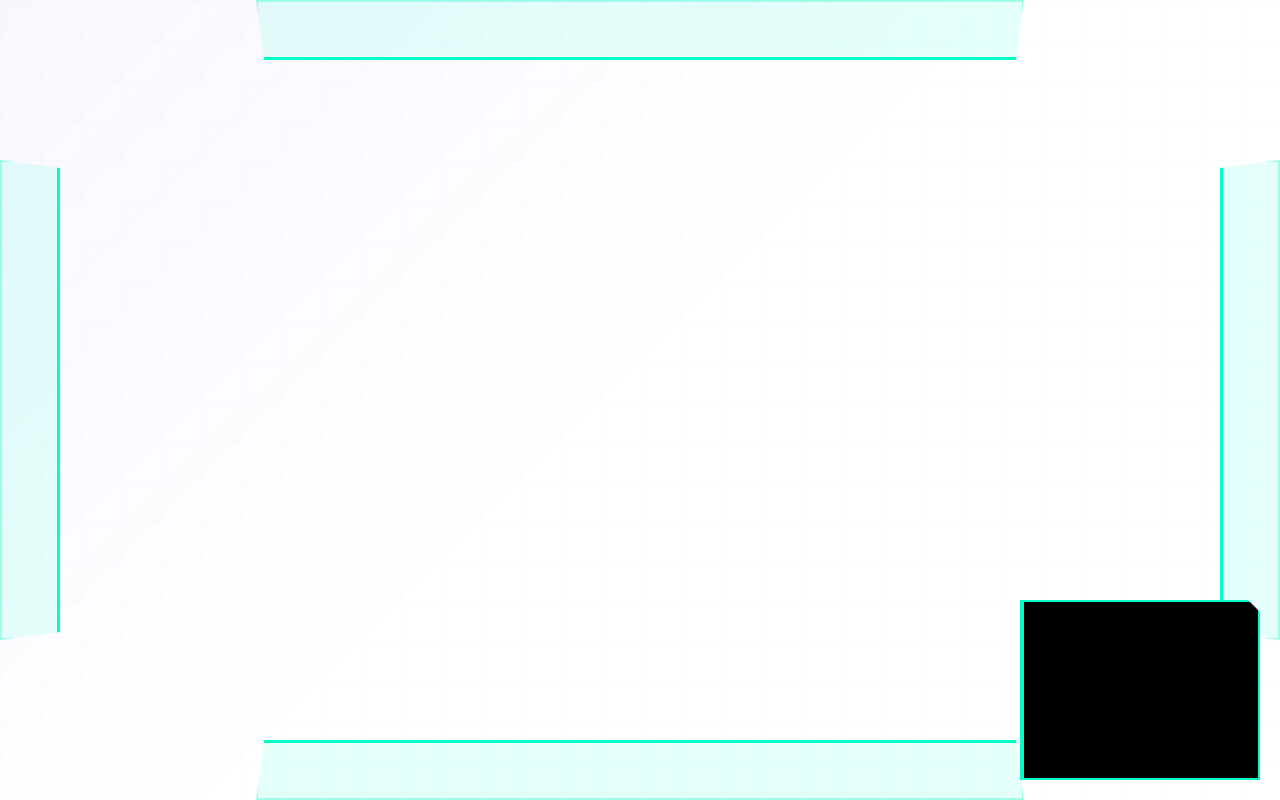
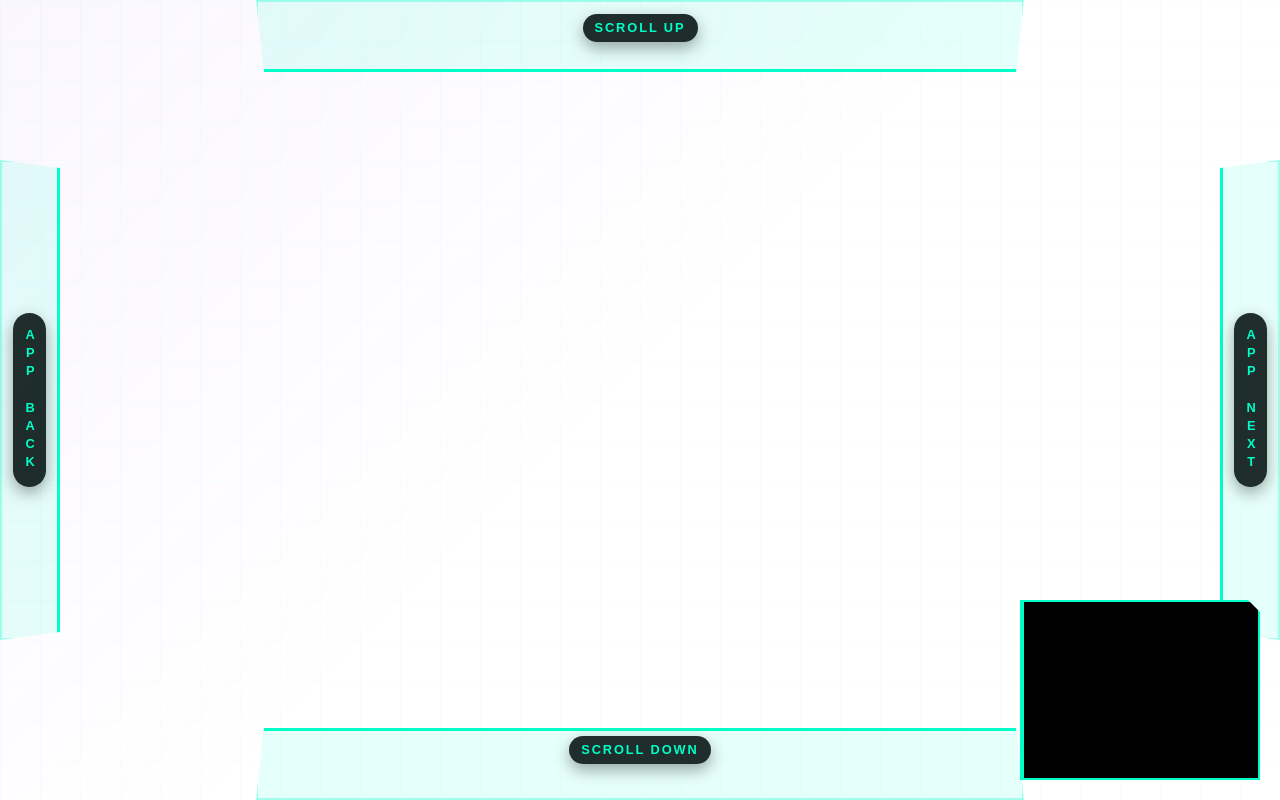
Before and after one commit to YehyunLee/NeoCursor, an Electron app: page index.html in a window 1280 px wide. Drawn offline with Linux system fonts and the light colour scheme; no server answers.

Commit message:
Add labeled text to gaze trigger bars with vertical orientation for side bars and styling for better visibility

```diff
--- a/index.html
+++ b/index.html
@@ -334,6 +334,15 @@
       background: rgba(0, 255, 200, 0.1);
       border: 2px solid rgba(0, 255, 200, 0.3);
       transition: all 0.2s ease;
+      display: flex;
+      align-items: center;
+      justify-content: center;
+      text-transform: uppercase;
+      letter-spacing: 0.08em;
+      font-weight: 700;
+      color: #04110f;
+      font-size: 0.8rem;
+      padding: 6px;
     }
 
     .gaze-bar.triggered {
@@ -346,18 +355,22 @@
       top: 0;
       left: 20%;
       right: 20%;
-      height: 60px;
+      height: 72px;
       border-bottom: 3px solid var(--accent);
       clip-path: polygon(0 0, 100% 0, calc(100% - 8px) 100%, 8px 100%);
+      align-items: flex-start;
+      padding-top: 6px;
     }
 
     .gaze-bar-bottom {
       bottom: 0;
       left: 20%;
       right: 20%;
-      height: 60px;
+      height: 72px;
       border-top: 3px solid var(--accent);
       clip-path: polygon(8px 0, calc(100% - 8px) 0, 100% 100%, 0 100%);
+      align-items: flex-end;
+      padding-bottom: 6px;
     }
 
     .gaze-bar-left {
@@ -376,6 +389,35 @@
       width: 60px;
       border-left: 3px solid var(--accent);
       clip-path: polygon(0 8px, 100% 0, 100% 100%, 0 calc(100% - 8px));
+    }
+
+    .gaze-bar span {
+      display: block;
+      background: rgba(4, 17, 15, 0.88);
+      color: var(--accent);
+      padding: 4px 12px;
+      border-radius: 999px;
+      box-shadow: 0 6px 16px rgba(0, 0, 0, 0.35);
+      letter-spacing: 0.15em;
+      font-weight: 700;
+      writing-mode: horizontal-tb;
+    }
+
+    .gaze-bar-top span {
+      transform: translateY(6px);
+    }
+
+    .gaze-bar-bottom span {
+      transform: translateY(-28px);
+    }
+
+    .gaze-bar-left span,
+    .gaze-bar-right span {
+      writing-mode: vertical-rl;
+      text-orientation: upright;
+      align-self: center;
+      padding: 14px 6px;
+      letter-spacing: 0.25em;
     }
 
     /* Gaze feedback circle */
@@ -571,10 +613,10 @@
 
   <!-- Gaze trigger bars -->
   <div id="gaze-bars">
-    <div class="gaze-bar gaze-bar-top" data-action="scroll-up"></div>
-    <div class="gaze-bar gaze-bar-bottom" data-action="scroll-down"></div>
-    <div class="gaze-bar gaze-bar-left" data-action="alt-tab-left"></div>
-    <div class="gaze-bar gaze-bar-right" data-action="alt-tab-right"></div>
+    <div class="gaze-bar gaze-bar-top" data-action="scroll-up"><span>Scroll Up</span></div>
+    <div class="gaze-bar gaze-bar-bottom" data-action="scroll-down"><span>Scroll Down</span></div>
+    <div class="gaze-bar gaze-bar-left" data-action="alt-tab-left"><span>App Back</span></div>
+    <div class="gaze-bar gaze-bar-right" data-action="alt-tab-right"><span>App Next</span></div>
   </div>
 
   <!-- Gaze feedback circle -->
--- a/main.js
+++ b/main.js
@@ -218,8 +218,9 @@ function createWindow() {
   mainWindow.setIgnoreMouseEvents(true, { forward: true });
 
   // Ensure window stays on top even when other apps are in fullscreen
-  // Use 'floating' level which stays above fullscreen windows
-  mainWindow.setAlwaysOnTop(true, 'floating', 1);
+  // Use 'screen-saver' level so overlay appears over macOS full screen spaces
+  mainWindow.setAlwaysOnTop(true, 'screen-saver');
+  mainWindow.setVisibleOnAllWorkspaces(true, { visibleOnFullScreen: true });
 
   // Additional setting to ensure visibility over fullscreen apps
   if (process.platform === 'darwin') {
```
